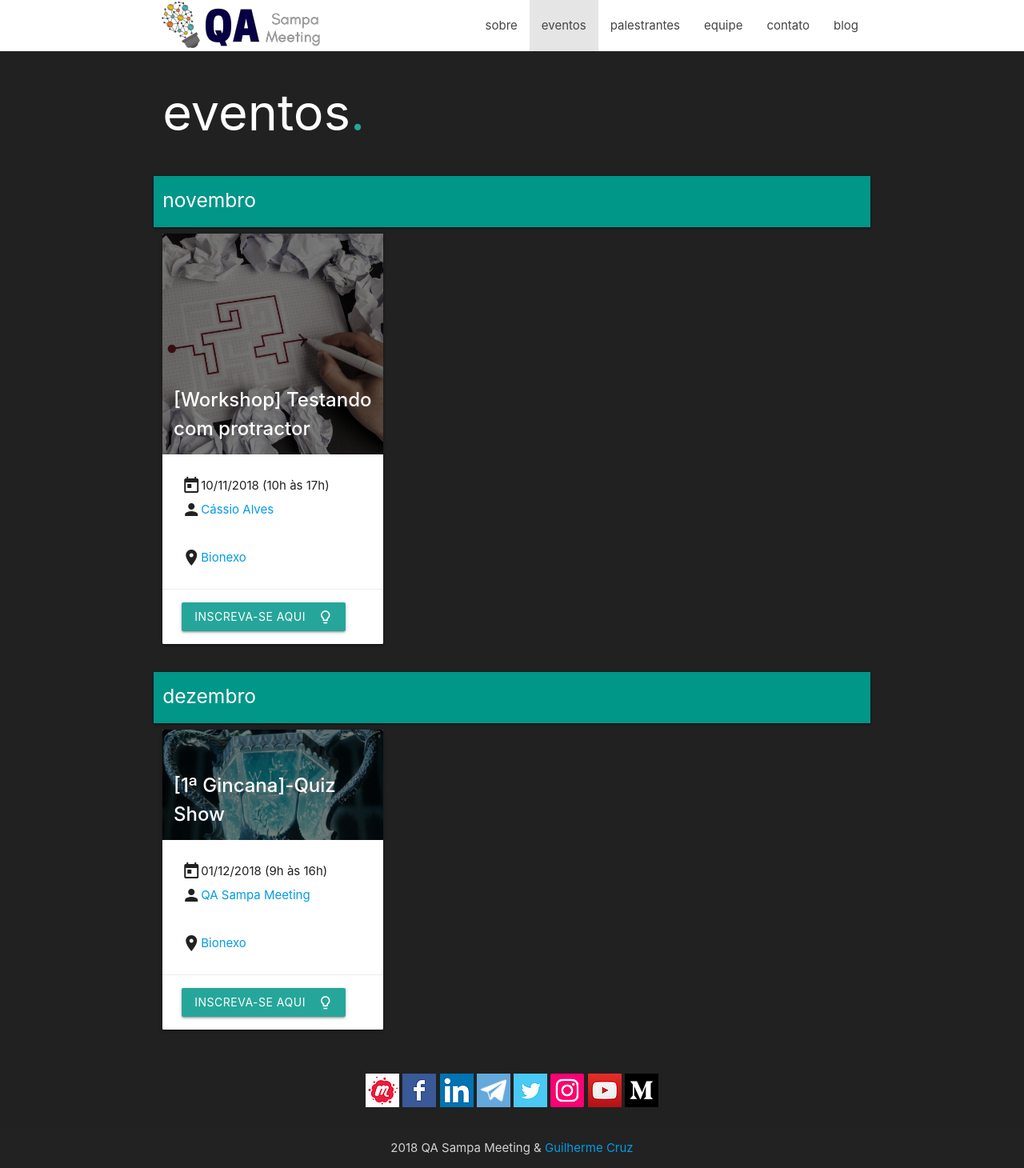
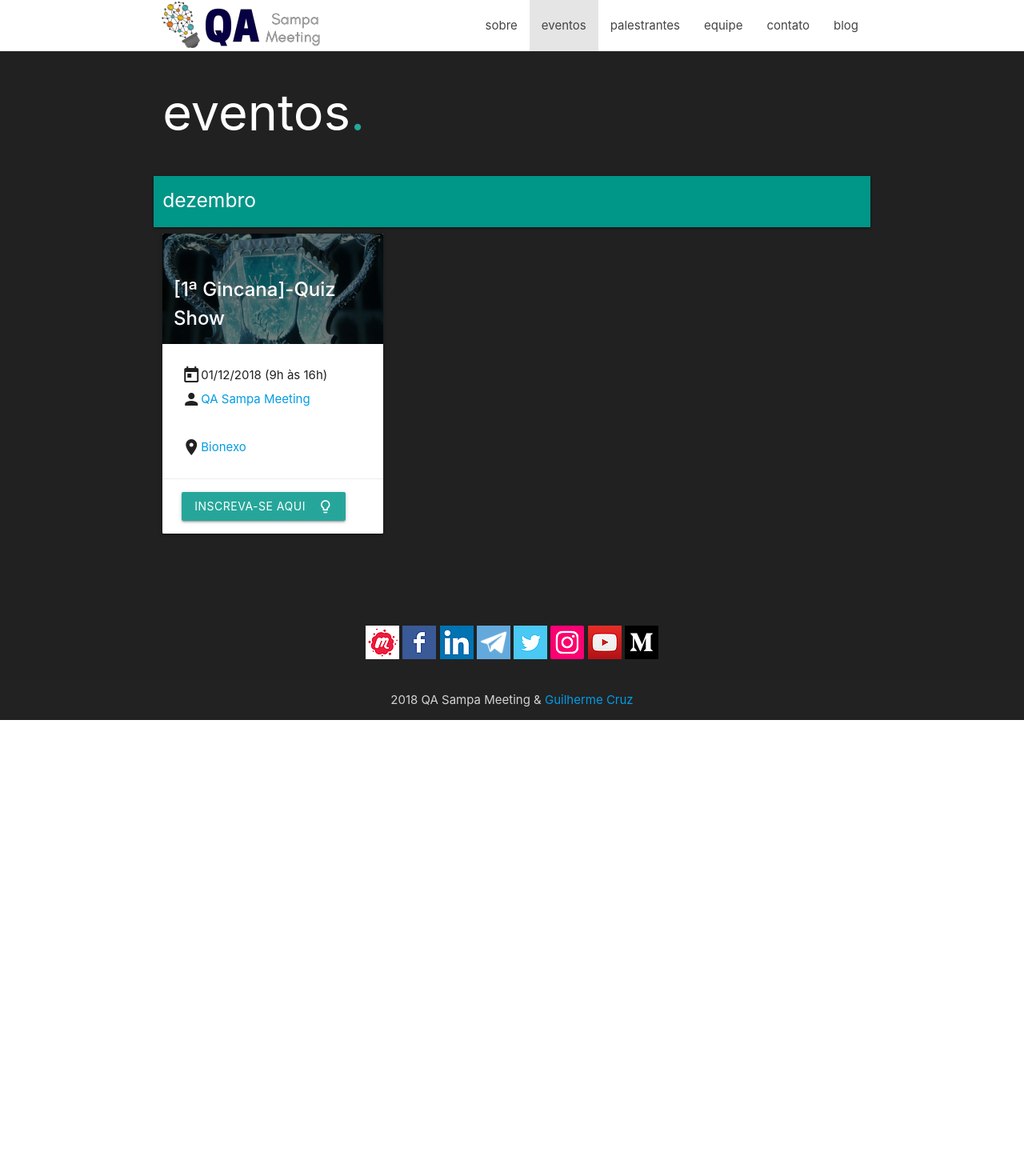
Before and after one commit to qasampameeting/qasampameeting.github.io, a Jekyll site: the page built from events.md, in a window 1280 px wide. Shown: the whole page at 80% size. Built offline with Jekyll 4.4.1, drawn with Linux system fonts in a browser that asks for light colours; nearby versions of some CDN libraries; after the commit the page ends 900 px from its top, so only the background shows below that.

Commit message:
December events update

```diff
--- a/_data/events.yml
+++ b/_data/events.yml
@@ -1,15 +1,4 @@
 # EVENTS
-novembro:
-  - date: 10-11-2018 (10h às 17h)
-    title: "[Workshop] Testando com protractor"
-    speaker:
-      - cassioalves
-    place:
-      name: Bionexo
-      map_link: https://goo.gl/maps/A22Nk3Y326k
-    image: 10-11-2018.jpg
-    link: https://www.eventbrite.com.br/e/workshop-testando-com-protractor-inscricoes-a-partir-de-03-11-as-23h-registration-46509213309
-
 dezembro:
   - date: 01-12-2018 (9h às 16h)
     title: "[1ª Gincana]-Quiz Show"
```
